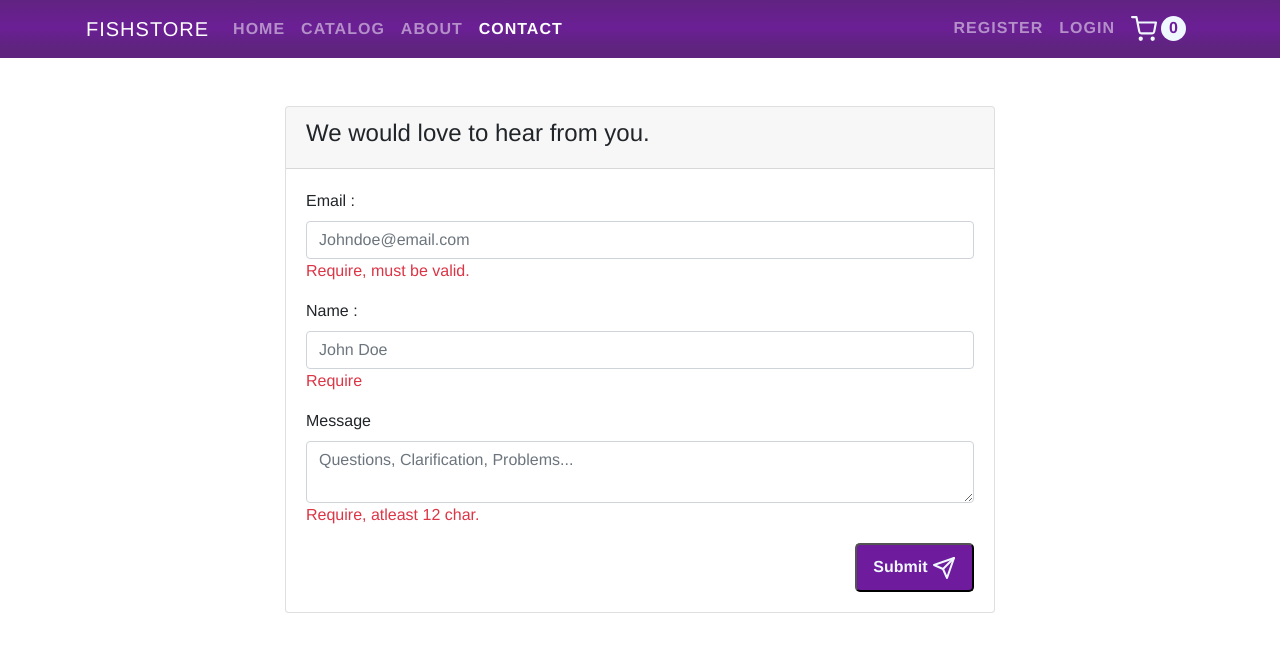
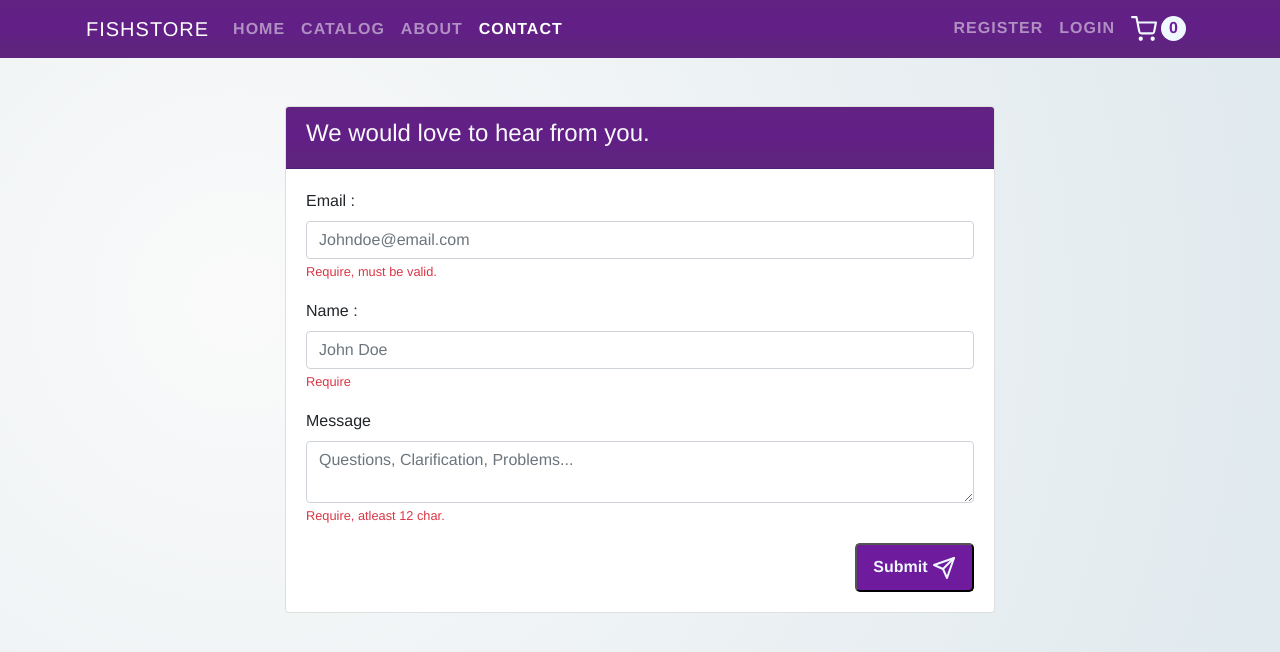
Before and after one commit to eevan7a9/e-commerce-fish-store, a Vue app in the folder frontend-fish-store/: page /#/contact in a window 1280 px wide. Shown: the top 652 px of the page. Built offline with nearby package versions, Linux system fonts and the light colour scheme; no server answers.

Commit message:
change colors and backgrounds

```diff
--- a/frontend-fish-store/src/App.vue
+++ b/frontend-fish-store/src/App.vue
@@ -43,6 +43,11 @@ export default {
 body,
 html {
   height: 100%;
+  background-image: radial-gradient(
+    circle farthest-corner at 18.7% 37.8%,
+    rgba(250, 250, 250, 1) 0%,
+    rgba(225, 234, 238, 1) 90%
+  );
 }
 #app {
   font-family: "Avenir", Helvetica, Arial, sans-serif;
@@ -50,6 +55,7 @@ html {
   -moz-osx-font-smoothing: grayscale;
   min-height: 100%;
 }
+
 
 #nav {
   padding: 30px;
--- a/frontend-fish-store/src/assets/css/custom.css
+++ b/frontend-fish-store/src/assets/css/custom.css
@@ -8,7 +8,7 @@
 }
 .bg-custom-violet {
   /*background: #6f1b9d;*/
- background: linear-gradient(0deg, rgba(94,36,126,1) 18%, rgba(107,31,149,1) 52%, rgba(97,35,130,1) 99%);
+ background: linear-gradient(0deg, rgba(94,36,126,1) 18%, rgba(98,31,135,1) 52%, rgba(97,35,130,1) 99%);
 }
 .btn-custom-violet{
   background: #6f1b9d;
--- a/frontend-fish-store/src/components/ShowcaseImage.vue
+++ b/frontend-fish-store/src/components/ShowcaseImage.vue
@@ -33,8 +33,8 @@
 </script>
 <style scoped>
     .masterhead {
-        height: 93vh;
-        background: linear-gradient(0deg, rgba(15, 13, 13, 0.3), rgba(23, 19, 21, 0.3)), url("https://cdn.pixabay.com/photo/2014/04/21/11/51/koi-329076_960_720.jpg");
+        height: 95vh;
+        background: linear-gradient(0deg, rgba(15, 13, 13, 0.3), rgba(23, 19, 21, 0.3)), url("https://cdn.pixabay.com/photo/2015/11/19/21/34/purple-1052067_960_720.jpg");
         background-size: cover;
         background-position: center;
         background-repeat: no-repeat;
@@ -54,7 +54,7 @@
     .btn-shopping {
         border: 3px solid #fbfbfb0f;
         color: #6f1b9d;
-        border-radius: 14px;
+/*        border-radius: 14px;*/
         font-size: 16px;
         font-family: 'Cabin', sans-serif;
         font-weight: bold;
--- a/frontend-fish-store/src/views/Contact.vue
+++ b/frontend-fish-store/src/views/Contact.vue
@@ -9,24 +9,24 @@
         <!-- Alert ends -->
         <div class="col-md-8 m-auto">
             <div class="card">
-                <div class="card-header">
+                <div class="card-header bg-custom-violet text-light">
                     <h4>We would love to hear from you.</h4>
                 </div>
                 <div class="card-body">
                     <div class="form-group">
                         <label>Email :</label>
                         <input type="email" v-model="email" class="form-control" @blur="validation" placeholder="Johndoe@email.com">
-                        <p class="text-danger" v-if="error.email">Require, must be valid.</p>
+                        <small class="text-danger" v-if="error.email">Require, must be valid.</small>
                     </div>
                     <div class="form-group">
                         <label>Name :</label>
                         <input type="text" v-model="name" class="form-control" @blur="validation" placeholder="John Doe">
-                        <p class="text-danger" v-if="error.name">Require</p>
+                        <small class="text-danger" v-if="error.name">Require</small>
                     </div>
                     <div class="form-group">
                         <label>Message</label>
                         <textarea class="form-control" v-model="message" @blur="validation" placeholder="Questions, Clarification, Problems..."></textarea>
-                        <p class="text-danger" v-if="error.message">Require, atleast 12 char.</p>
+                        <small class="text-danger" v-if="error.message">Require, atleast 12 char.</small>
                     </div>
                     <div class="text-right">
                         <button class="btn-custom-violet px-3" @click="sendMessage">Submit
```
